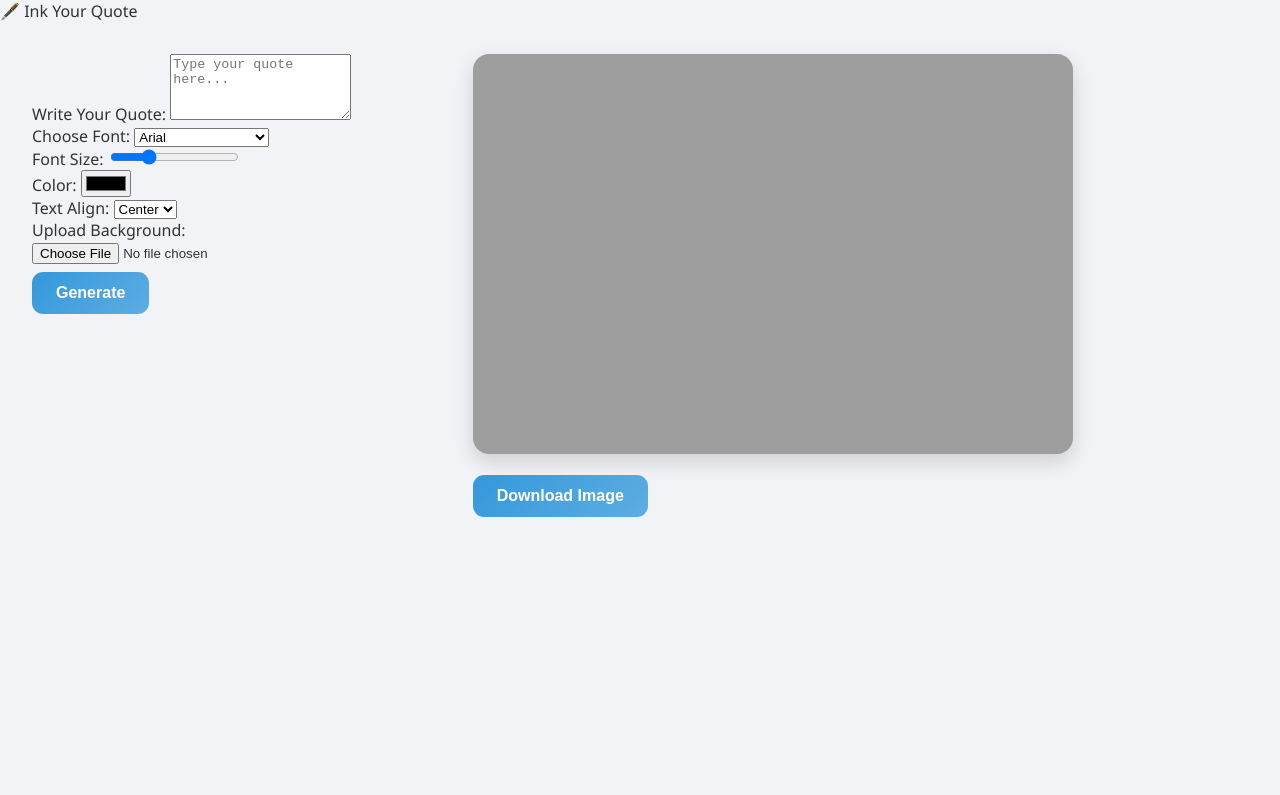
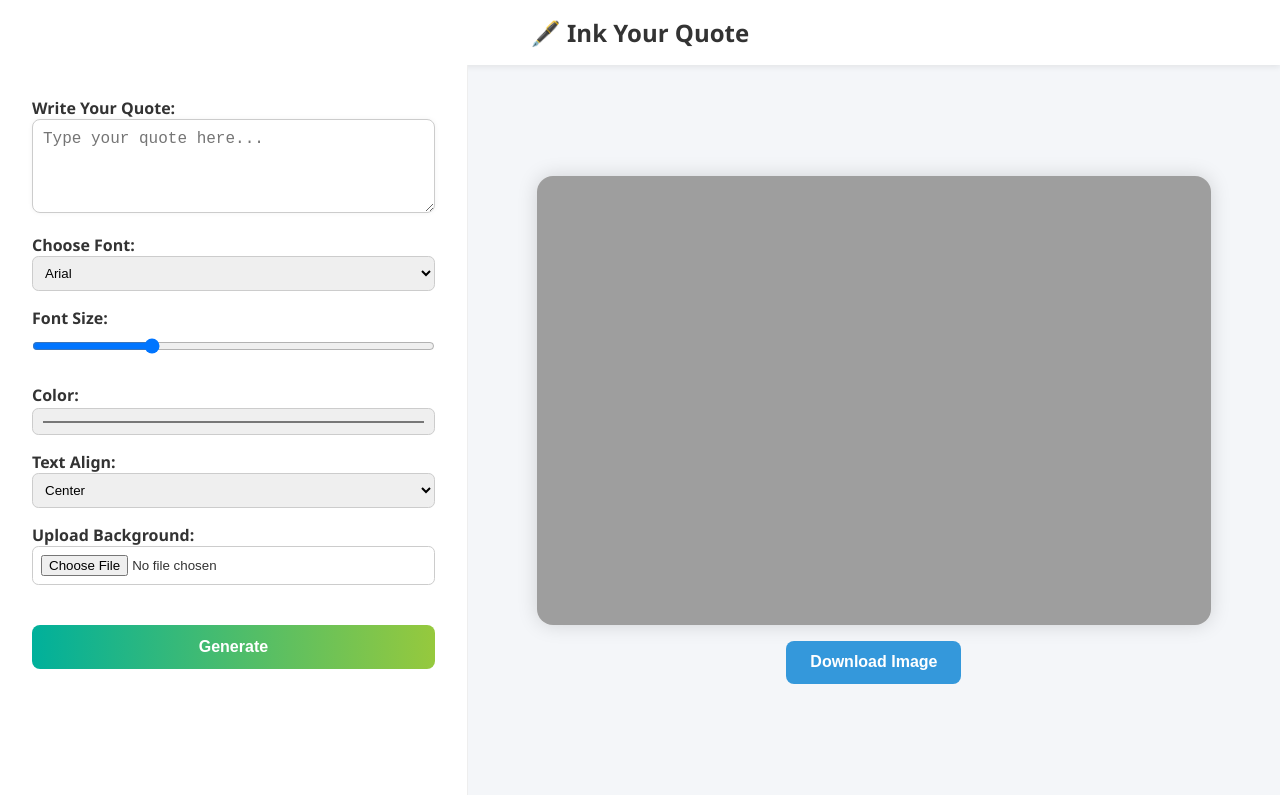
Before and after one commit to satyamjh07/quotegenerator, a plain HTML site: page index.html in a window 1280 px wide. Drawn offline with Linux system fonts and the light colour scheme.

Commit message:
Update style.css

```diff
--- a/style.css
+++ b/style.css
@@ -1,131 +1,134 @@
-/* Reset & Base Styling */
-body {
+/* Base Reset */
+* {
   margin: 0;
   padding: 0;
+  box-sizing: border-box;
+}
+
+body {
   font-family: 'Segoe UI', sans-serif;
-  background-color: #f1f3f6;
+  background: #f4f6f9;
   color: #333;
 }
 
-/* Global container */
-.container {
-  padding: 1rem;
-  display: flex;
-  flex-direction: column;
+/* Header */
+header {
+  padding: 1rem 2rem;
+  font-size: 1.5rem;
+  font-weight: bold;
+  background: #ffffff;
+  box-shadow: 0 2px 6px rgba(0, 0, 0, 0.08);
+  text-align: center;
 }
 
-/* Desktop/Tablet Split Layout */
-@media (min-width: 768px) {
-  .container {
-    flex-direction: row;
-    height: 100vh;
-    padding: 2rem;
-    gap: 2rem;
-  }
-
-  .left {
-    flex: 0.4;
-    background: #fff;
-    padding: 2rem;
-    border-radius: 1rem;
-    box-shadow: 0 0 20px rgba(0, 0, 0, 0.05);
-    overflow-y: auto;
-  }
-
-  .right {
-    flex: 0.6;
-    display: flex;
-    flex-direction: column;
-    align-items: center;
-    justify-content: center;
-  }
+/* Main Container Layout */
+.container {
+  display: flex;
+  flex-direction: row;
+  height: calc(100vh - 70px); /* subtract header height */
+  width: 100%;
+  overflow: hidden;
 }
 
-/* Controls Styling */
-.controls {
+/* Sidebar */
+.sidebar {
+  flex: 0.35;
+  background: #ffffff;
+  padding: 2rem;
+  border-right: 1px solid #eee;
   display: flex;
   flex-direction: column;
   gap: 1rem;
-  margin-bottom: 1rem;
+  overflow-y: auto;
 }
 
-.controls label {
+textarea#quoteText {
+  width: 100%;
+  padding: 10px;
+  font-size: 1rem;
+  border-radius: 8px;
+  border: 1px solid #ccc;
+  box-shadow: 0 0 5px rgba(0, 0, 0, 0.05);
+  resize: vertical;
+  min-height: 80px;
+  background-color: #fff;
+}
+.sidebar label {
   font-weight: 600;
-  margin-bottom: 0.25rem;
+  margin-top: 0.5rem;
 }
 
-.controls input[type="text"],
-.controls input[type="range"],
-.controls select,
-.controls input[type="color"],
-.controls input[type="file"] {
+.sidebar input,
+.sidebar select {
   padding: 0.5rem;
-  border-radius: 0.5rem;
+  border-radius: 0.4rem;
   border: 1px solid #ccc;
-  font-size: 1rem;
-  background: #fdfdfd;
-}
-
-.controls input[type="range"] {
   width: 100%;
 }
 
-.controls input[type="color"] {
-  width: 50px;
-  height: 40px;
-  padding: 0;
+.sidebar .generate-btn {
+  margin-top: 1.5rem;
+  padding: 0.8rem;
+  background: linear-gradient(to right, #00b09b, #96c93d);
   border: none;
+  color: white;
+  font-weight: bold;
+  font-size: 1rem;
+  border-radius: 0.5rem;
+  cursor: pointer;
 }
 
-/* Buttons */
-button {
-  padding: 0.75rem 1.5rem;
-  font-size: 1rem;
-  font-weight: 600;
-  background: linear-gradient(135deg, #3498db, #5dade2);
+.sidebar .generate-btn:hover {
+  background: linear-gradient(to right, #009688, #7bbd2e);
+}
+
+/* Canvas Panel */
+.main-panel {
+  flex: 0.65;
+  display: flex;
+  flex-direction: column;
+  align-items: center;
+  justify-content: center;
+  padding: 2rem;
+}
+
+canvas {
+  max-width: 100%;
+  width: 90%;
+  height: auto;
+  border-radius: 1rem;
+  background: #eee;
+  box-shadow: 0 0 20px rgba(0, 0, 0, 0.15);
+}
+
+.download-btn {
+  margin-top: 1rem;
+  padding: 0.8rem 1.5rem;
+  background: #3498db;
   color: white;
   border: none;
-  border-radius: 0.7rem;
+  border-radius: 0.5rem;
+  font-size: 1rem;
   cursor: pointer;
-  transition: all 0.3s ease;
-  margin-top: 0.5rem;
+  font-weight: 600;
 }
 
-button:hover {
-  background: linear-gradient(135deg, #2e86c1, #3498db);
-  box-shadow: 0 4px 15px rgba(0, 0, 0, 0.2);
+.download-btn:hover {
+  background: #2c80b4;
 }
 
-/* Canvas Styling */
-canvas {
-  max-width: 100%;
-  border-radius: 1rem;
-  box-shadow: 0 8px 20px rgba(0, 0, 0, 0.15);
-  background: #e6e9ef;
-}
-
-/* Download button */
-.download-btn {
-  margin-top: 1rem;
-}
-
-/* Mobile Layout */
-@media (max-width: 767px) {
+/* Mobile (below 768px) */
+@media (max-width: 768px) {
   .container {
     flex-direction: column;
-    padding: 1rem;
+    height: auto;
   }
 
-  .left,
-  .right {
+  .sidebar,
+  .main-panel {
+    flex: none;
     width: 100%;
-  }
-
-  .left {
-    background: none;
-    box-shadow: none;
-    padding: 0;
-    margin-bottom: 2rem;
+    padding: 1rem;
   }
 
   canvas {
```
